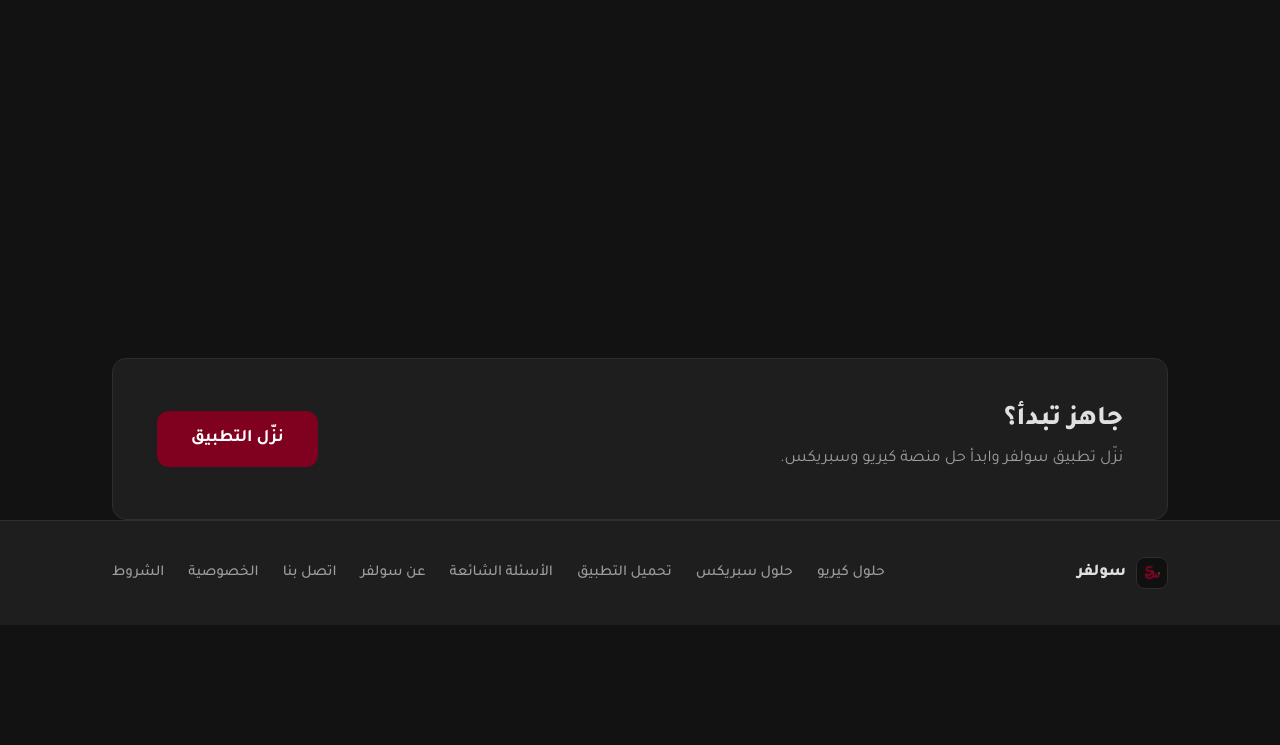
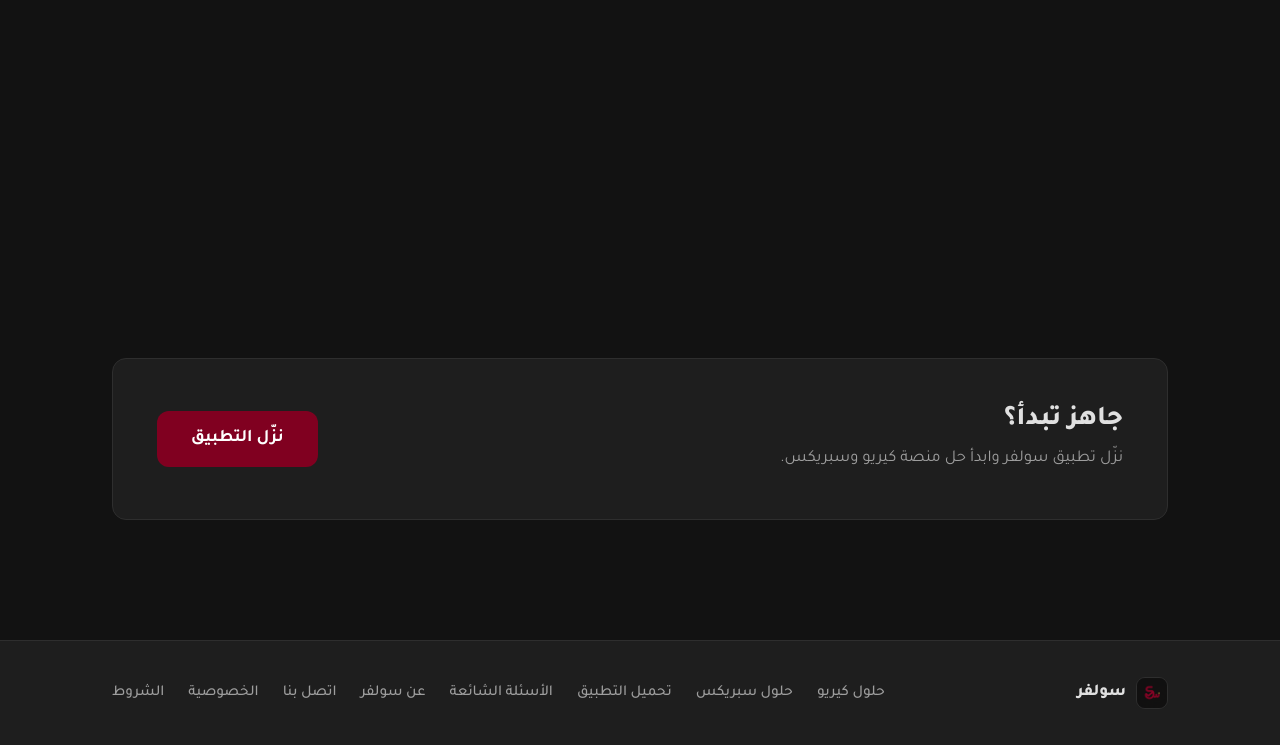
Before and after one commit to omarsayedfrn-cmd/MyWeb, a plain HTML site: page faq.html in a window 1280 px wide. Shown: the part 1094-1839 px from the top of the page. Before the commit the page ends 1719 px from the top, so only its background shows below. Drawn offline with Linux system fonts and the light colour scheme.

Commit message:
Fix: add bottom spacing for final CTA band on faq/about/contact

```diff
--- a/assets/style.css
+++ b/assets/style.css
@@ -716,6 +716,7 @@ a.mokus-name:hover { color: var(--gold); }
 .cta-band h2 { font-size: clamp(1.3rem, 2.6vw, 1.7rem); }
 .cta-band p { margin-top: 6px; color: var(--ink-2); }
 .cta-band--tight { margin-top: 32px; }
+.cta-end { padding-bottom: var(--sect); }
 
 .related {
   margin-top: var(--sect);
--- a/faq.html
+++ b/faq.html
@@ -118,7 +118,7 @@
     </details>
   </section>
 
-  <section class="wrap">
+  <section class="wrap cta-end">
     <div class="cta-band">
       <div>
         <h2>جاهز تبدأ؟</h2>
```
Also changed, not shown: about.html (+1 -1 lines), contact.html (+1 -1 lines).
